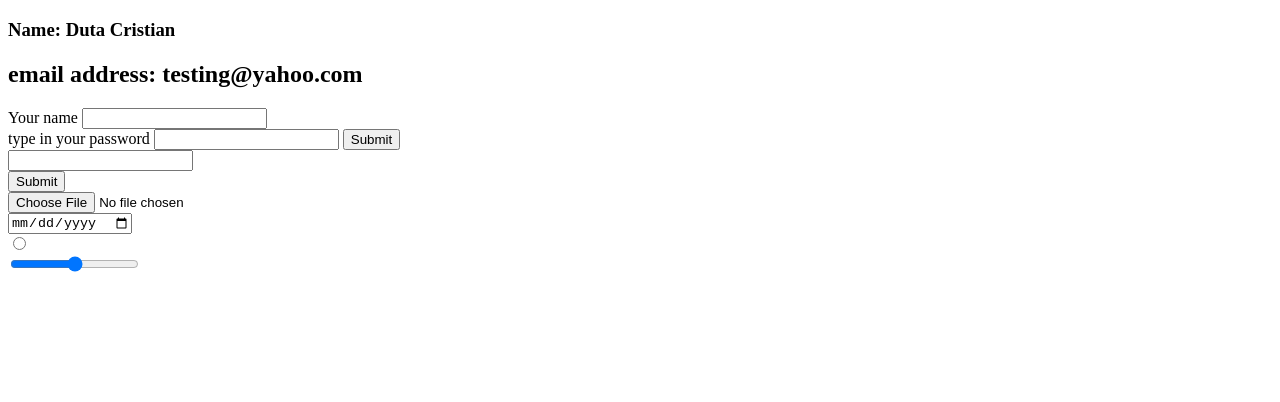
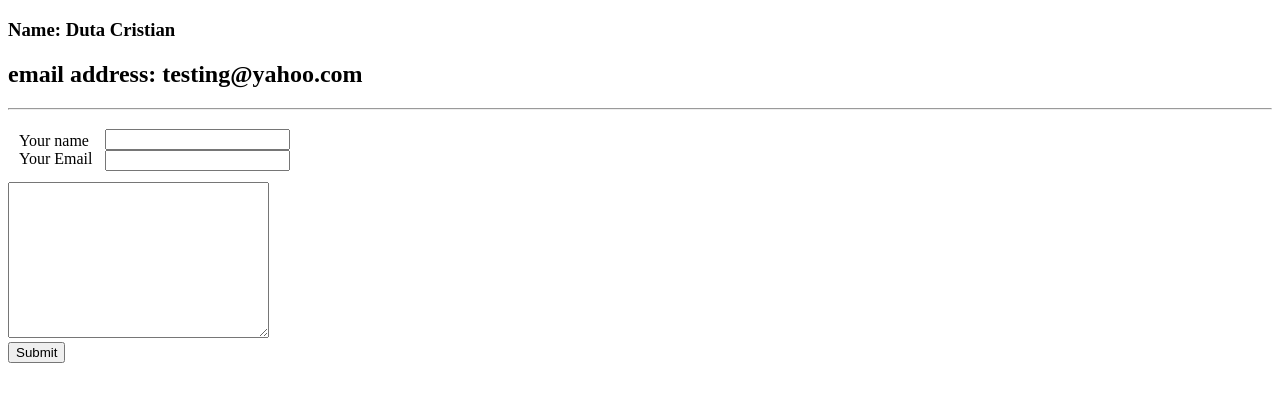
Before and after one commit to Cristians-WebDevelopmentCourse/html_personal_site, a plain HTML site: page Contact_information.html in a window 1280 px wide. Drawn offline with Linux system fonts and the light colour scheme.

Commit message:
html_form

```diff
--- a/Contact_information.html
+++ b/Contact_information.html
@@ -7,19 +7,31 @@
 <body>
     <H3>Name: Duta Cristian</H3>
     <h2>email address: testing@yahoo.com </h2>
-    <form class="" action="index.html" method="post">
-        <label>Your name</label>
-        <input type="text" name="" value=""> <br>
+    <hr>
+    <form class="" action="mailto:cristiduta88@gmail.com" method="post" enctype="text/plain">
+        <table cellspacing="10">
+            <td>
+                <label>Your name</label><br>
+                <label for="">Your Email</label><br>
+            </td>
+            <td>
+                <input type="text" name="yourName" value=""> <br>
+                <input type="text"name="yourEmail"><br>
+            </td>
+        </table>
+
+
+        <textarea name="yourMessage" id="" cols="30" rows="10"></textarea> <br>
  <!--   checkbox playing arround
         <label >Do you want to sign up for updates</label>
         <input type="checkbox" name="" value=""> -->
-        <label >type in your password</label>
-        <input type="password">
+<!--        <label >type in your password</label>
+        <input type="password"> -->
         <input type="submit" name="">
 <!-- input type playing arround-->
 <!--
 
--->
+
 <br>
 <input type="text">     <br>
 <input type="submit">   <br>
@@ -27,6 +39,7 @@
 <input type="date">     <br>
 <input type="radio">    <br>
 <input type="range">    <br>
+-->
     </form>
 </body>
 </html>
```
